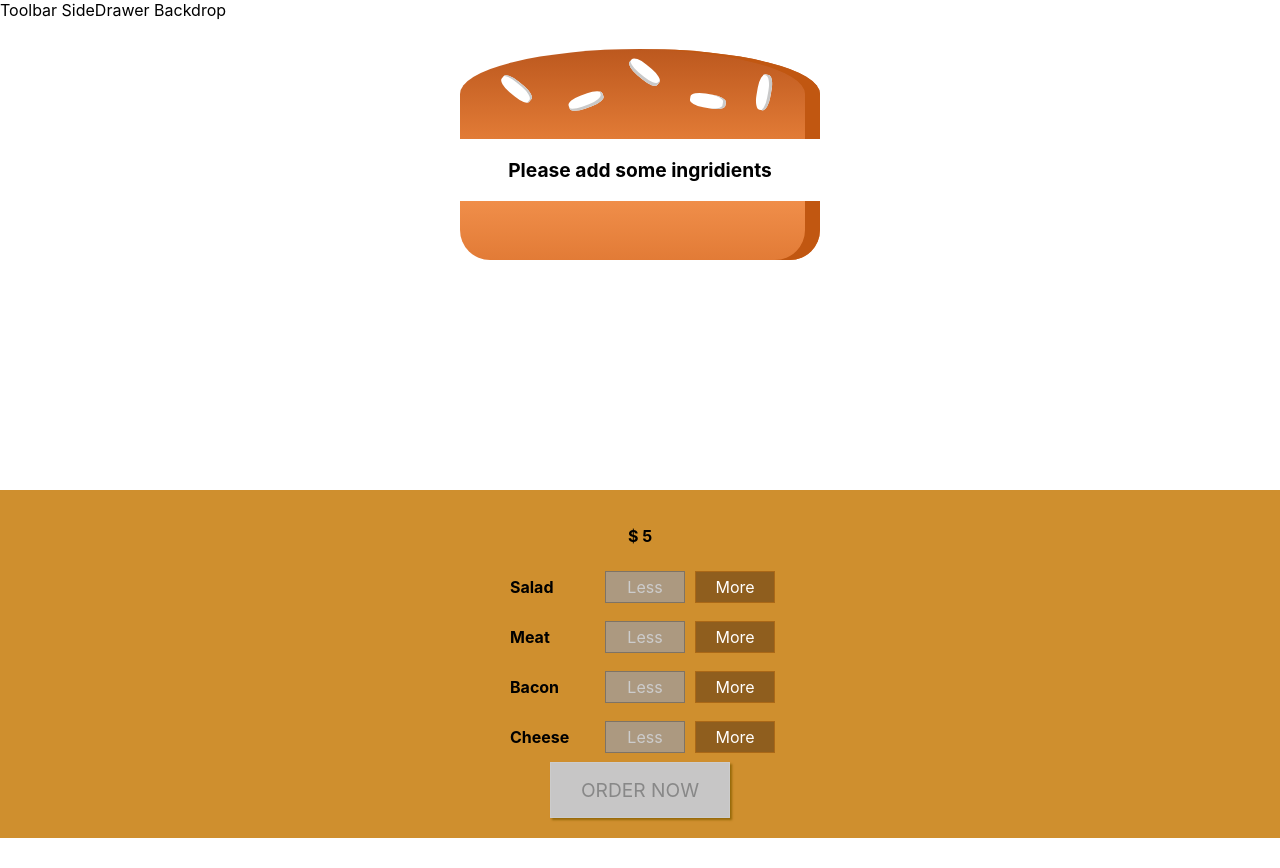
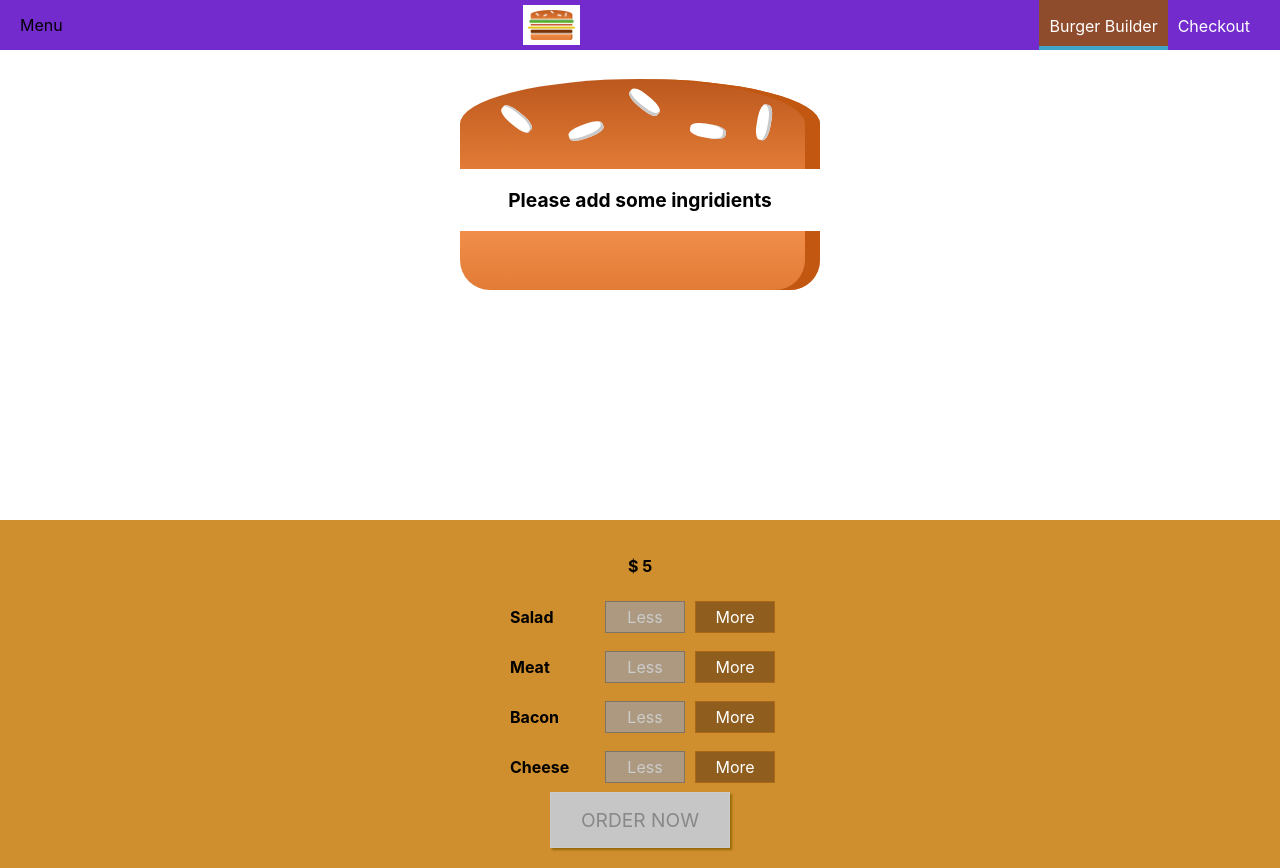
Before and after one commit to ivanKoretskyy/burger, a React (Create React App) app: page /burger in a window 1280 px wide. Before the commit the page ends 838 px from the top, so only its background shows below. Built offline with nearby package versions, Linux system fonts and the light colour scheme.

Commit message:
add navigation

```diff
--- a/src/components/Layout/Layout.js
+++ b/src/components/Layout/Layout.js
@@ -1,12 +1,13 @@
 import React from "react";
 import BurgerBuilder from "../../containers/BurgerBuilder/BurgerBuilder";
 import classes from "./Layout.module.scss";
+import Toolbar from "../navigation/Toolbar/Toolbar";
 
 const layout = props => {
   return (
     <>
       <div className={classes.layout}>
-        <div className={classes.flex}>Toolbar SideDrawer Backdrop</div>
+        <Toolbar />
         <main className={classes.main}>
           <BurgerBuilder />
         </main>
--- a/src/components/Layout/Layout.module.scss
+++ b/src/components/Layout/Layout.module.scss
@@ -3,5 +3,5 @@
 }
 
 .main {
-  margin-top: 20px;
+  margin-top: 70px;
 }
--- a/src/components/UI/Modal/Modal.js
+++ b/src/components/UI/Modal/Modal.js
@@ -4,6 +4,8 @@
 
 const modal = props => {
   return (
+    <>
+      {props.show ? (
         <>
           <Backdrop show={props.show} clicked={props.backdropClicked} />
           <div
@@ -16,6 +18,8 @@
             {props.children}
           </div>
         </>
+      ) : null}
+    </>
   );
 };
 
--- /dev/null
+++ b/src/components/navigation/Logo/Logo.js
@@ -0,0 +1,12 @@
+import React from "react";
+import classes from "./Logo.module.css";
+import burgerImage from "../../../assets/images/burger-logo.png";
+const logo = props => {
+  return (
+    <div className={classes.Logo}>
+      <img src={burgerImage} />
+    </div>
+  );
+};
+
+export default logo;
--- /dev/null
+++ b/src/components/navigation/Logo/Logo.module.css
@@ -0,0 +1,9 @@
+.Logo {
+  background-color: white;
+  box-sizing: border-box;
+  padding: 5px;
+  height: 80%;
+}
+.Logo img {
+  height: 100%;
+}
--- /dev/null
+++ b/src/components/navigation/NavigationItem/NavigationItem.js
@@ -0,0 +1,13 @@
+import React from "react";
+import classes from "./NavigationItem.module.css";
+
+const navigationItem = props => {
+  return (
+    <li className={classes.NavigationItem}>
+      <a href={props.link} className={props.active ? classes.active : null}>
+        {props.children}
+      </a>
+    </li>
+  );
+};
+export default navigationItem;
--- /dev/null
+++ b/src/components/navigation/NavigationItem/NavigationItem.module.css
@@ -0,0 +1,24 @@
+.NavigationItem {
+  margin: 0;
+  box-sizing: border-box;
+  display: flex;
+  height: 100%;
+  align-items: center;
+}
+
+.NavigationItem a {
+  color: white;
+  height: 100%;
+  padding: 16px 10px;
+  box-sizing: border-box;
+  display: block;
+  border-bottom: 4px solid transparent;
+  text-decoration: none;
+}
+.NavigationItem a:hover,
+.NavigationItem a:active,
+.NavigationItem a.active {
+  color: white;
+  border-bottom: 4px solid #40a4c8;
+  background-color: #8f4c2c;
+}
--- /dev/null
+++ b/src/components/navigation/NavigationList/NavigationList.js
@@ -0,0 +1,16 @@
+import React from "react";
+import classes from "./NavigationList.module.css";
+import NavigationItem from "../NavigationItem/NavigationItem";
+
+const navigationList = () => {
+  return (
+    <ul className={classes.NavigationList}>
+      <NavigationItem link="/" active={true}>
+        Burger Builder
+      </NavigationItem>
+      <NavigationItem link="/">Checkout</NavigationItem>
+    </ul>
+  );
+};
+
+export default navigationList;
--- /dev/null
+++ b/src/components/navigation/NavigationList/NavigationList.module.css
@@ -0,0 +1,8 @@
+.NavigationList {
+  margin: 0;
+  padding: 0;
+  list-style: none;
+  height: 100%;
+  display: flex;
+  align-items: center;
+}
--- /dev/null
+++ b/src/components/navigation/Toolbar/Toolbar.js
@@ -0,0 +1,16 @@
+import React from "react";
+import classes from "./Toolbar.module.css";
+import Logo from "../Logo/Logo";
+import NavigationList from "./../NavigationList/NavigationList";
+
+const toolbar = props => {
+  return (
+    <header className={classes.Header}>
+      <div>Menu</div>
+      <Logo />
+      <NavigationList />
+    </header>
+  );
+};
+
+export default toolbar;
--- /dev/null
+++ b/src/components/navigation/Toolbar/Toolbar.module.css
@@ -0,0 +1,14 @@
+.Header {
+  display: flex;
+  position: fixed;
+  height: 50px;
+  top: 0;
+  left: 0;
+  box-sizing: border-box;
+  justify-content: space-between;
+  padding: 0 20px;
+  width: 100%;
+  align-items: center;
+  z-index: 90;
+  background-color: rgba(100, 20, 200, 0.9);
+}
```
Also changed, not shown: src/assets/images/burger-logo.png (added). Lines whose indentation alone changed are shown as unchanged.
